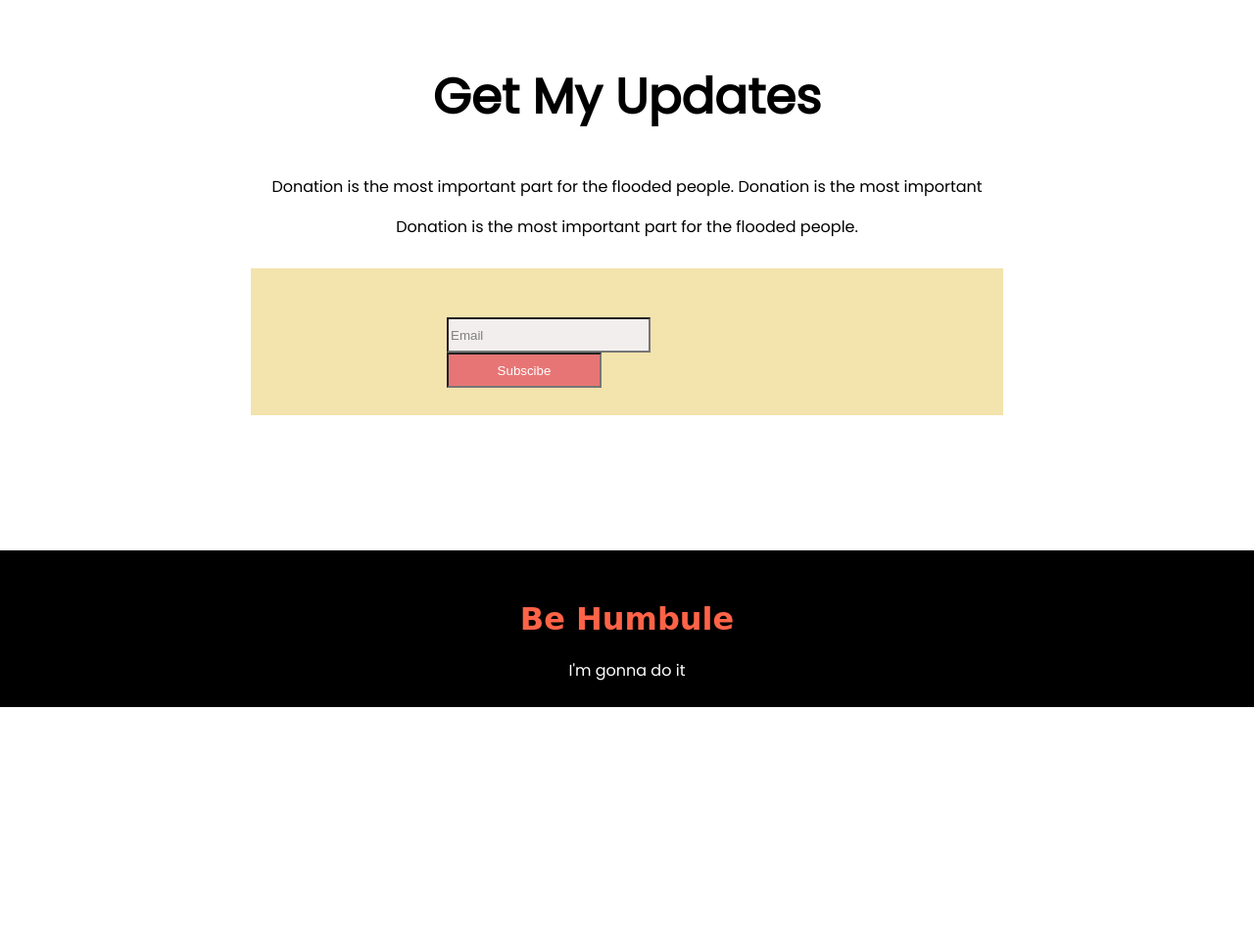
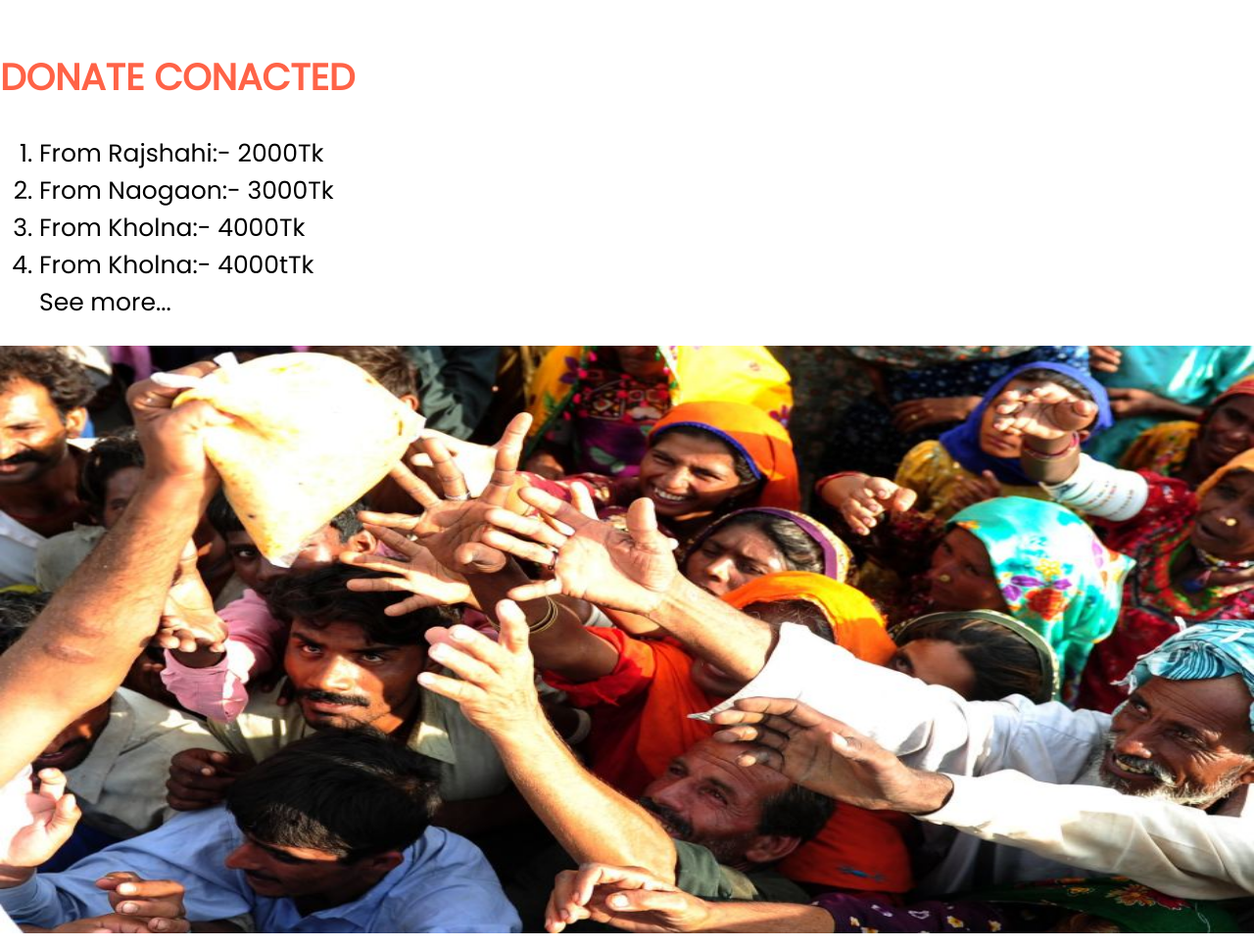
Before and after one commit to naheda2022/donate-flooded-people, a plain HTML site: page index.html in a window 1280 px wide. Shown: the part 2660-3627 px from the top of the page at 98% size. Before the commit the page ends 3382 px from the top, so only its background shows below. Drawn offline with Linux system fonts and the light colour scheme.

Commit message:
donate conection added

```diff
--- a/index.html
+++ b/index.html
@@ -77,6 +77,7 @@
         <div class="half-width">
             <img src="images/donation2.jpg" alt="">
         </div>
+
         <div class="half-width left-margin">
             <h1>They need us</h1>
             <h1>to survive</h1>
@@ -84,6 +85,21 @@
             <p>Donation is the most important part for the flooded people. In this regards, govt should play an vital role.</p>
             <a class="anchor-link" target="_blank" href="https://www.facebook.com/">How to contribute?</a>
         </div>
+    </section>
+    <section class="donate-part">
+       <div>
+         <h1 class="color">DONATE CONACTED</h1>
+       </div>
+       <ol>
+            <li>From Rajshahi:- 2000Tk</li>
+            <li>From Naogaon:- 3000Tk</li>
+            <li>From Kholna:- 4000Tk</li>
+            <li>From Kholna:- 4000tTk</li>
+        See more...
+       </ol>
+       <div>
+          <img src="images/donation0.jpg" alt="">
+       </div>
     </section>
 
     <section class="section-area">
--- a/style.css
+++ b/style.css
@@ -105,11 +105,24 @@ hr{
 .left-margin{
     margin-left: 150px;
 }
+.donate-part{
+    font-size: 25px;
+    margin-top: 20px;
+}
+.color{
+    color: tomato;
+}
+.donate-part img{
+    height: 600px;
+    width: 100%;
+}
+
 .update{
     text-align: center;
 }
 .update h1{
    font-size: 50px;
+   margin-top: 100px;
 }
 .form-area{
     width: 60%;
```
